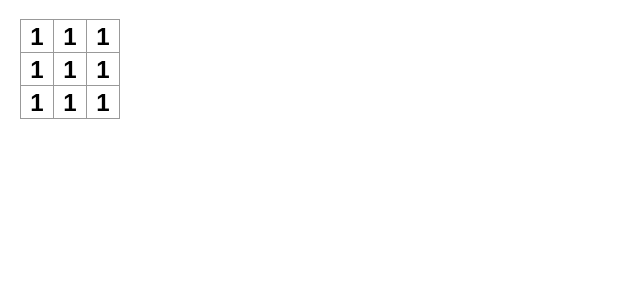
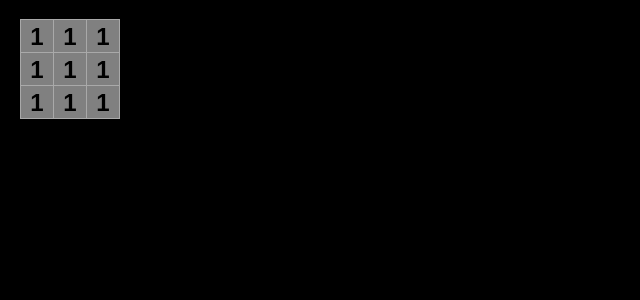
Before and after one commit to damienwuterich/tic-tac-toe, a React (Create React App) app in the folder src/: page / in a window 1280 px wide. Shown: the top 300 px of the page, without its empty margins (0-640 px from the left). Built offline with nearby package versions, Linux system fonts and the light colour scheme.

Commit message:
Darken page

```diff
--- a/src/styles.css
+++ b/src/styles.css
@@ -6,6 +6,7 @@ body {
   font-family: sans-serif;
   margin: 20px;
   padding: 0;
+  background: black;
 }
 
 h1 {
@@ -46,19 +47,9 @@ ul {
   padding-left: 20px;
 }
 
-* {
-  box-sizing: border-box;
-}
-
-body {
-  font-family: sans-serif;
-  margin: 20px;
-  padding: 0;
-}
-
 .square {
-  background: #fff;
-  border: 1px solid #999;
+  background: gray;
+  border: 1px solid darkgray;
   float: left;
   font-size: 24px;
   font-weight: bold;
```
